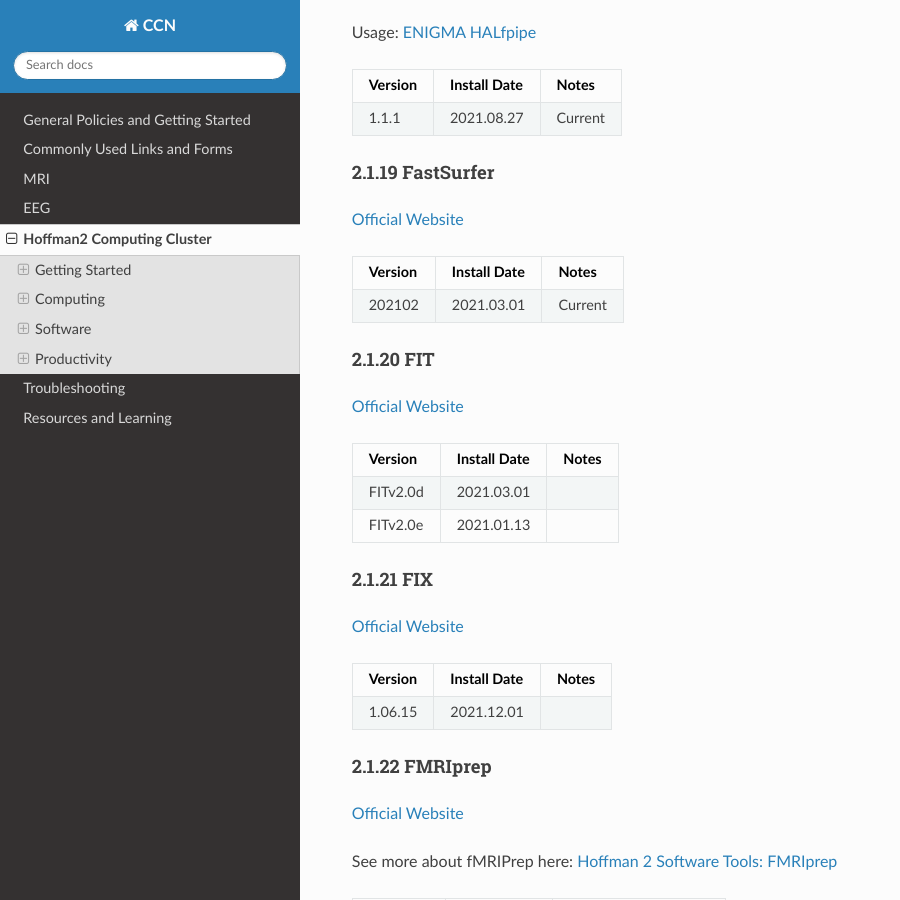
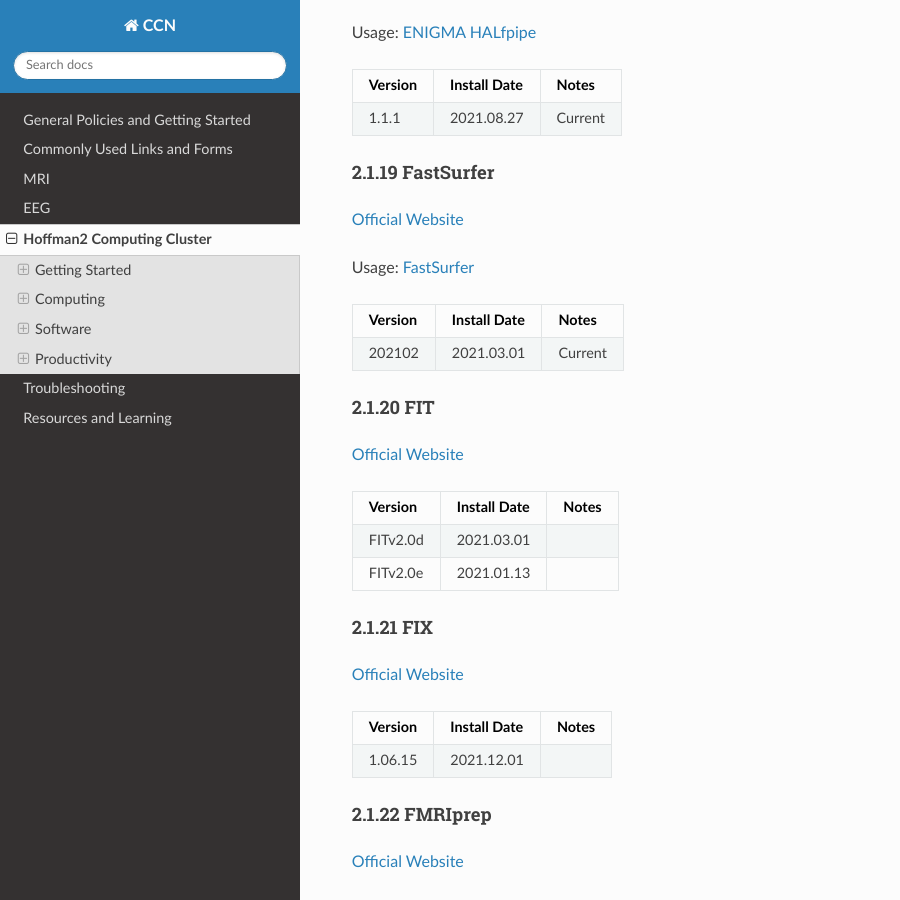
Before and after one commit to CCN-Support/CCN_Wiki, a Sphinx documentation site: the page built from docs/source/hoffman.rst, in a window 1280 px wide and 900 px high, scrolled down 19094 px. Shown: the whole window, without its empty margins (0-900 px from the left). Built offline with Sphinx 7.4.7 and the Read the Docs theme 3.1.0, drawn with Linux system fonts in a browser that asks for light colours.

Commit message:
Add usage reference for hoffman in documentation

```diff
--- a/docs/source/hoffman.rst
+++ b/docs/source/hoffman.rst
@@ -929,6 +929,8 @@ Usage: :ref:`hoffman2_enigmahp`
 ^^^^^^^^^^^^^^^^^
 
 `Official Website <https://github.com/Deep-MI/FastSurfer/>`_
+
+Usage: :ref:`hoffman2_fastsurfer`
 
 .. list-table::
    :header-rows: 1
```
